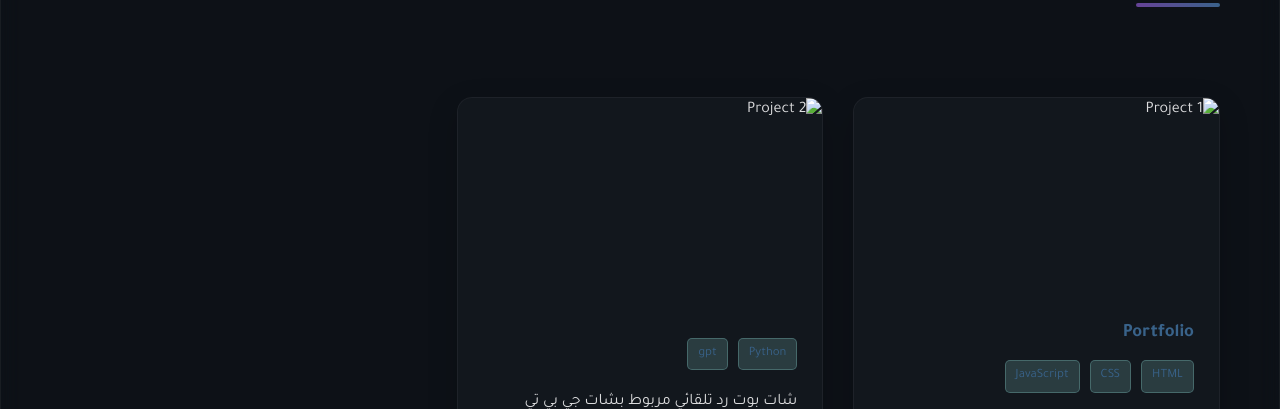
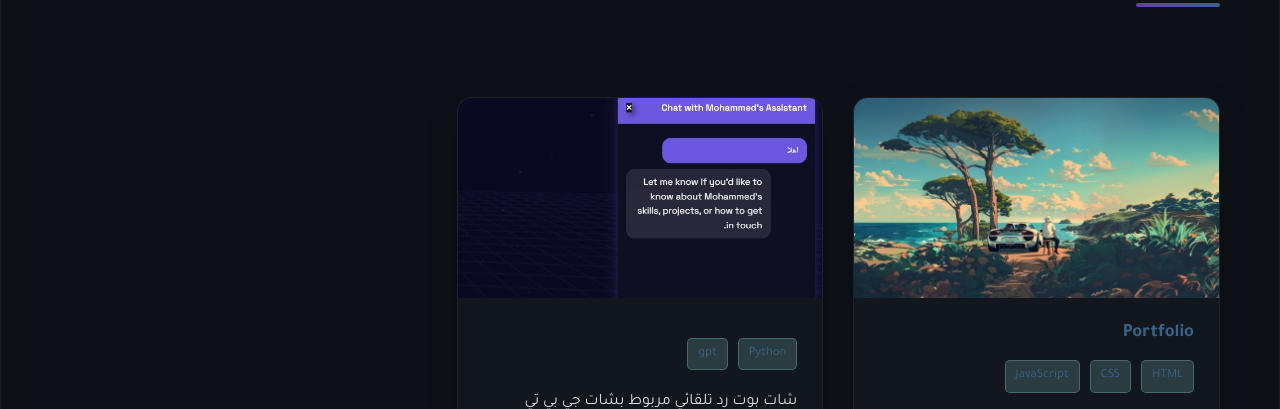
Before and after one commit to kl0l69/arsinek-portfolio, a plain HTML site: page index.html in a window 1280 px wide. Shown: the part 3078-3487 px from the top of the page. Drawn offline with Linux system fonts and the light colour scheme; files whose address does not match are found by name.

Commit message:
Add files via upload

```diff
--- a/index.html
+++ b/index.html
@@ -31,7 +31,7 @@
     <link rel="canonical" href="https://kl0l69.github.io/arsinek.io/" />
 
     <!-- Favicon -->
-    <link rel="icon" href="https://img.icons8.com/fluency/48/000000/source-code.png" type="image/png">
+    <link rel="icon" href="" type="image/png">
 
     <meta name="theme-color" content="#6e45e2">
     <title>Mohammed (Arsinek) | Portfolio</title>
@@ -1540,7 +1540,7 @@
             <div class="projects-grid">
                 <div class="project-card shake-on-tap">
                     <div class="project-image">
-                        <img src="c:\Users\Maklad.store\OneDrive\Pictures\Porsche 918.jpeg"
+                        <img src="C:\Users\Maklad.store\OneDrive\Desktop\موقع مجانا\Porsche 918.jpeg"
                             alt="Project 1">
                     </div>
                     <div class="project-info">
@@ -1560,7 +1560,7 @@
 
                 <div class="project-card shake-on-tap">
                     <div class="project-image">
-                        <img src="c:\Users\Maklad.store\OneDrive\Pictures\لقطة الشاشة 2025-03-07 021838.jpg"
+                        <img src="C:\Users\Maklad.store\OneDrive\Desktop\موقع مجانا\لقطة الشاشة 2025-03-07 021838.jpg"
                             alt="Project 2">
                     </div>
                     <div class="project-info">
```
Also changed, not shown: Porsche 918.jpeg (added), لقطة الشاشة 2025-03-07 021838.jpg (added).
